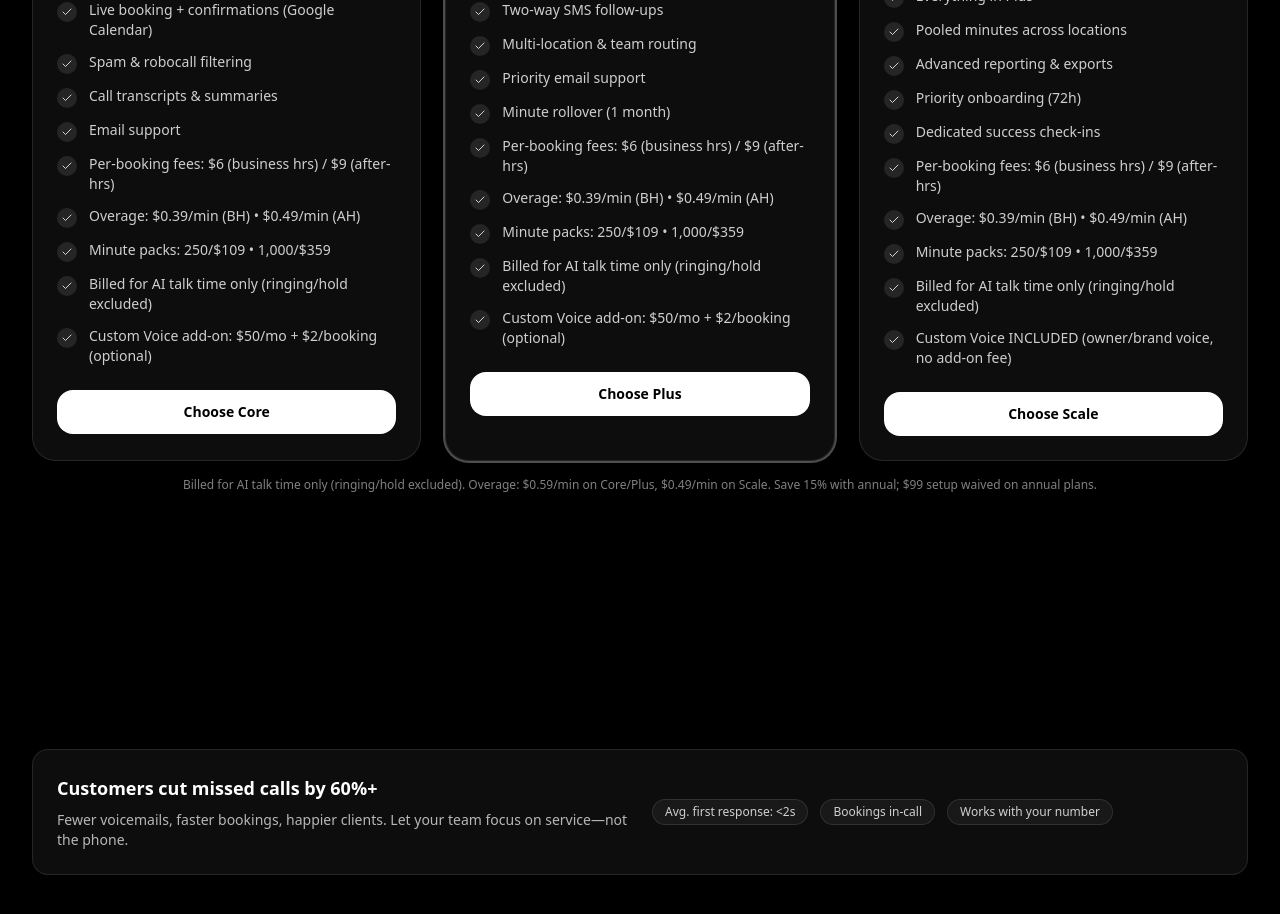
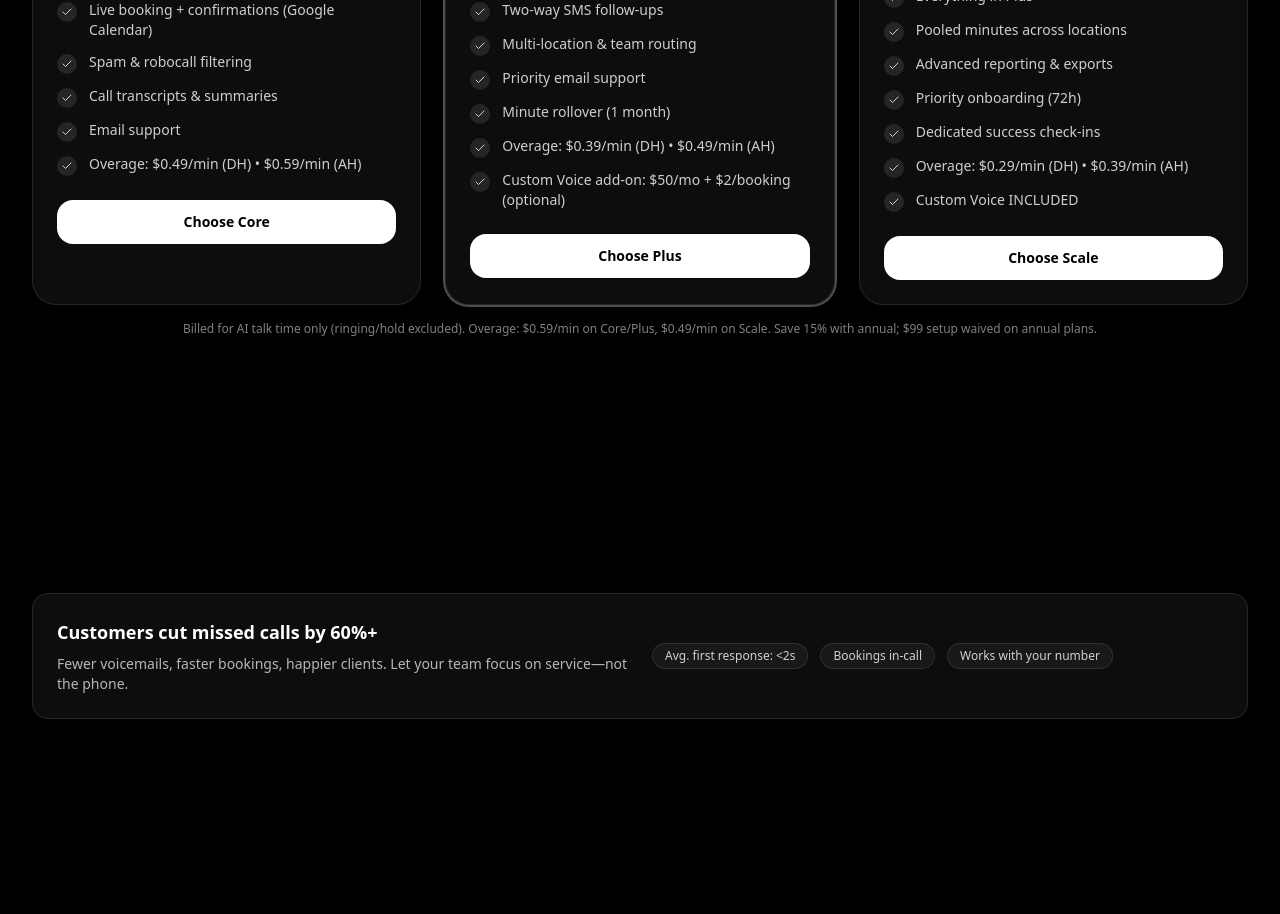
Before and after one commit to MrKumboocha/Covex, a React (Vite) app: page / in a window 1280 px wide. Shown: the part 3260-4174 px from the top of the page. Built offline with nearby package versions, Linux system fonts and the light colour scheme.

Commit message:
Update App.jsx

```diff
--- a/src/App.jsx
+++ b/src/App.jsx
@@ -166,11 +166,7 @@ const pricing = [
       "Spam & robocall filtering",
       "Call transcripts & summaries",
       "Email support",
-      "Per-booking fees: $6 (business hrs) / $9 (after-hrs)",
-      "Overage: $0.39/min (BH) • $0.49/min (AH)",
-      "Minute packs: 250/$109 • 1,000/$359",
-      "Billed for AI talk time only (ringing/hold excluded)",
-      "Custom Voice add-on: $50/mo + $2/booking (optional)",
+      "Overage: $0.49/min (DH) • $0.59/min (AH)",
     ],
   },
   {
@@ -186,10 +182,7 @@ const pricing = [
       "Multi-location & team routing",
       "Priority email support",
       "Minute rollover (1 month)",
-      "Per-booking fees: $6 (business hrs) / $9 (after-hrs)",
-      "Overage: $0.39/min (BH) • $0.49/min (AH)",
-      "Minute packs: 250/$109 • 1,000/$359",
-      "Billed for AI talk time only (ringing/hold excluded)",
+      "Overage: $0.39/min (DH) • $0.49/min (AH)",
       "Custom Voice add-on: $50/mo + $2/booking (optional)",
     ],
   },
@@ -206,11 +199,8 @@ const pricing = [
       "Advanced reporting & exports",
       "Priority onboarding (72h)",
       "Dedicated success check-ins",
-      "Per-booking fees: $6 (business hrs) / $9 (after-hrs)",
-      "Overage: $0.39/min (BH) • $0.49/min (AH)",
-      "Minute packs: 250/$109 • 1,000/$359",
-      "Billed for AI talk time only (ringing/hold excluded)",
-      "Custom Voice INCLUDED (owner/brand voice, no add-on fee)",
+      "Overage: $0.29/min (DH) • $0.39/min (AH)",
+      "Custom Voice INCLUDED",
     ],
   },
 ];
```
